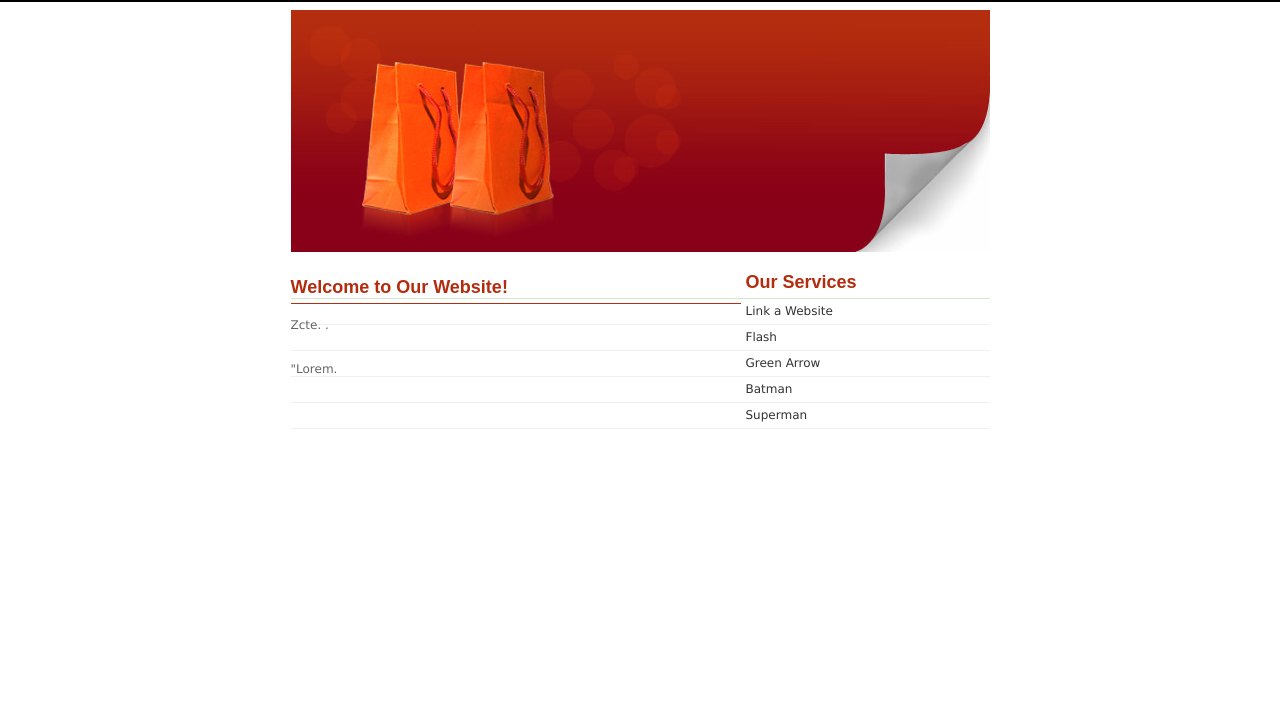
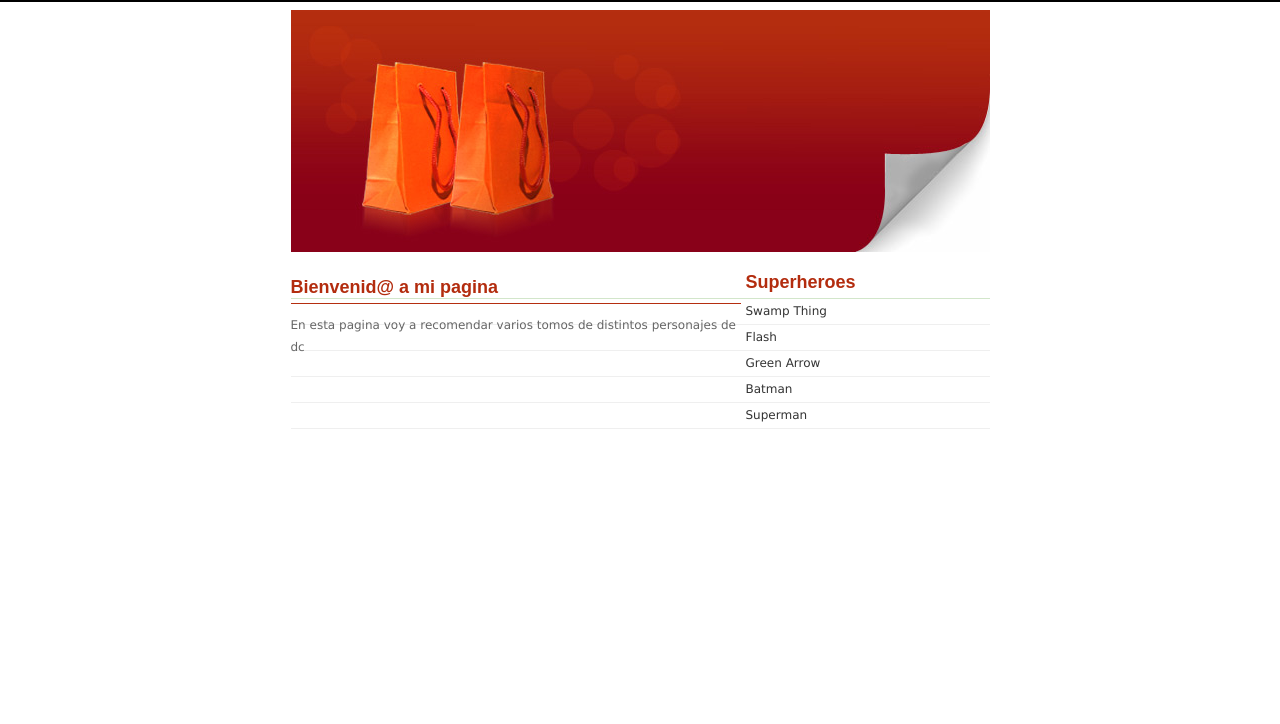
Before and after one commit to lautar0pp/ReviewTherapy, a plain HTML site: page index.html in a window 1280 px wide. Shown: the part 76-800 px from the top of the page. Drawn offline with Linux system fonts and the light colour scheme.

Commit message:
Update index.html

```diff
--- a/index.html
+++ b/index.html
@@ -32,10 +32,10 @@
 </div>
 <div id="content">
 <div id="mainpage">
-<h2>Welcome to Our Website!</h2>
-<p>Zcte</a>. . <br />
+<h2>Bienvenid@ a mi pagina</h2>
+<p>En esta pagina voy a recomendar varios tomos de distintos personajes de dc<br />
 			  <br />
-"Lorem.</p>
+</p>
 </div>
 <div id="sidebar">
 
@@ -43,10 +43,10 @@
 <div id="sidebarcontents">
 <ul id="menu">
 <li>
-  <h2>Our Services</h2>
+  <h2>Superheroes</h2>
 </li>
 <li>
-	<ul><li><a href="#">Link a   Website</a></li>
+	<ul><li><a href="#">Swamp Thing</a></li>
 				  			<li><a href="#">Flash</a></li>
 
 							<li><a href="#">Green Arrow</a></li>
```
